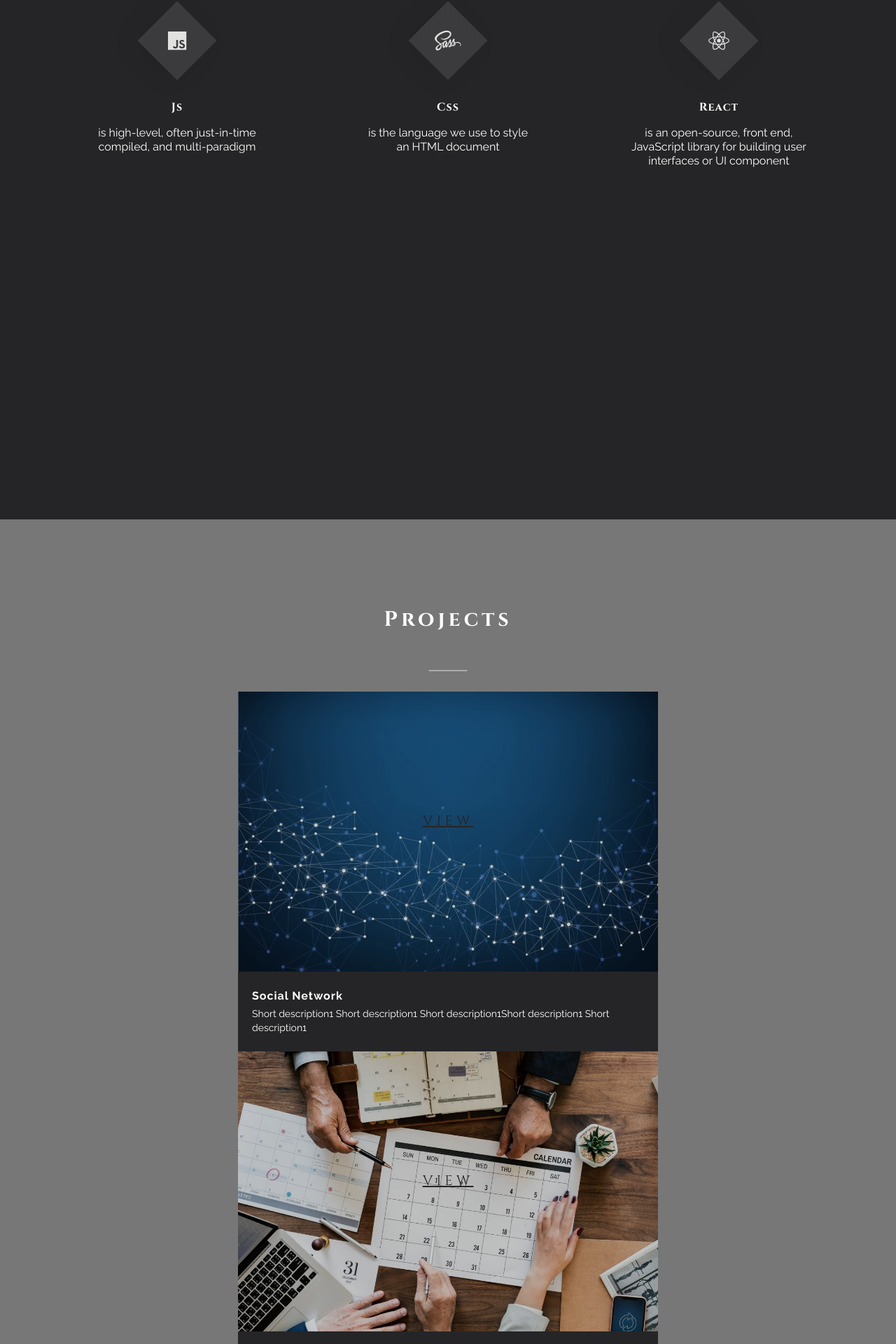
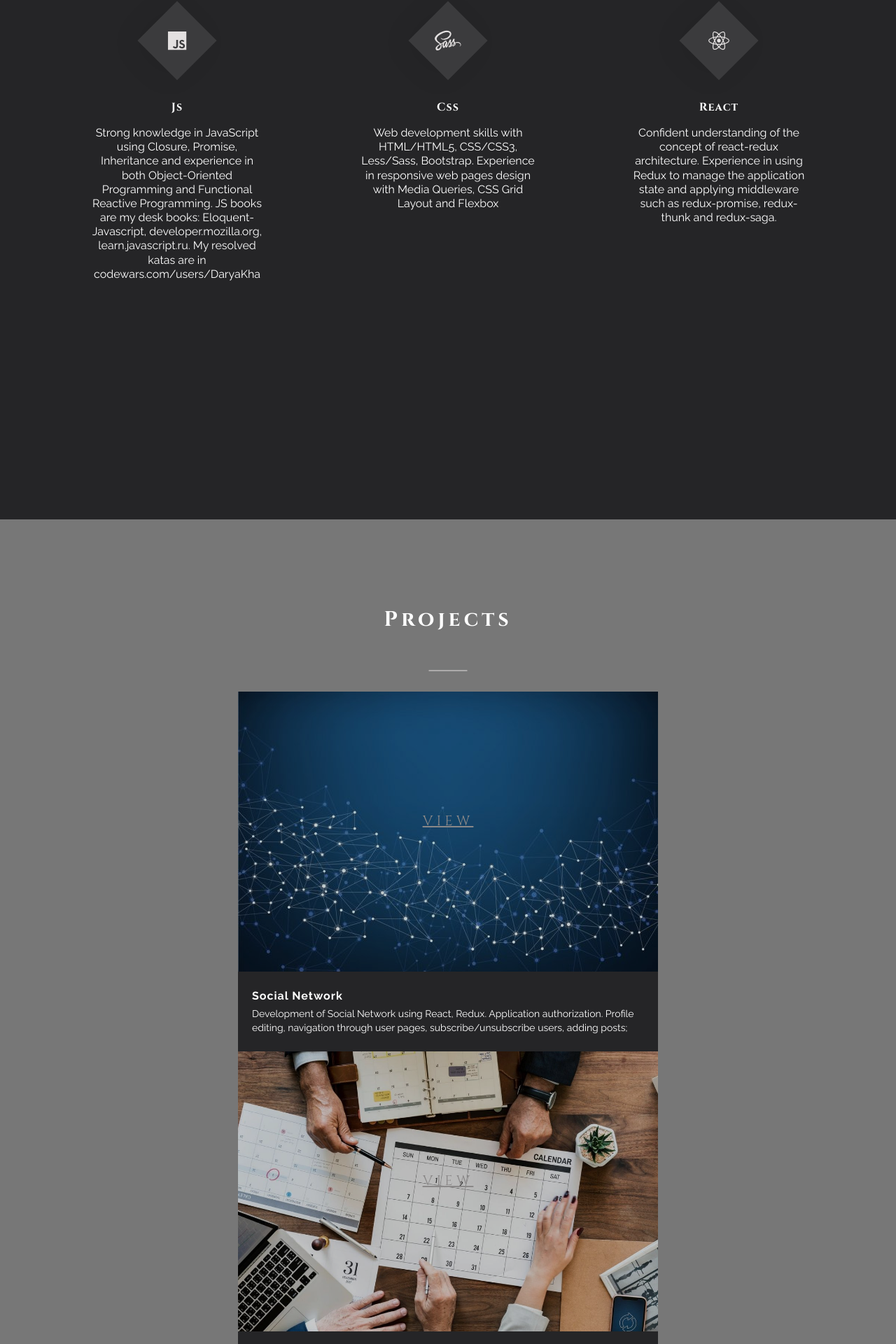
Before and after one commit to khdarya/portfolio, a React (Create React App) app: page / in a window 1280 px wide. Shown: the part 1138-3058 px from the top of the page at 70% size. Built offline with nearby package versions, Linux system fonts and the light colour scheme.

Commit message:
2.3 info

```diff
--- a/src/contacts/Contacts.module.scss
+++ b/src/contacts/Contacts.module.scss
@@ -50,6 +50,7 @@
 
     }
     .contactBtn {
+      margin-top: 10px;
       display: block;
       @include text($titleFontFamily, 16px, 1.2, $textColor);
       text-transform: uppercase;
--- a/src/footer/Footer.tsx
+++ b/src/footer/Footer.tsx
@@ -10,12 +10,11 @@ function Footer() {
             <div className={`${styleContainer.container} ${style.footerContainer}`}>
                 <span className={style.footerName}>Darya</span>
                 <div className={style.icons}>
-                    <div className={style.icon}>LinkedIn</div>
-                    <div className={style.icon}>Github</div>
-                    <div className={style.icon}>Something</div>
-
+                    <a href="https://www.linkedin.com/in/darya-khakhlova-58ba7993/" className={style.icon}>LinkedIn</a>
+                    <a href="https://github.com/khdarya" className={style.icon}>GitHub</a>
+                    <a href="https://www.codewars.com/users/DaryaKha" className={style.icon}>Codewars</a>
                 </div>
-                <span >2020 Copyright</span>
+                <span>2021 Copyright</span>
             </div>
         </div>
     );
--- a/src/projects/Projects.tsx
+++ b/src/projects/Projects.tsx
@@ -5,6 +5,7 @@ import Project from "./project/Project";
 import Title from "../common/components/title/Title";
 import todoImage from './../assets/image/calendar-in-docs-sheets-header.jpg';
 import socialImage from './../assets/image/sn1.jpg';
+import trainingCardsImage from './../assets/image/trainingImg.jpg'
 
 
 
@@ -16,14 +17,18 @@ function Projects() {
     const todoList = {
         backgroundImage: `url(${todoImage})`,
     };
+    const trainingCards = {
+        backgroundImage: `url(${trainingCardsImage})`,
+    }
 
     return (
         <div className={style.projectsBlock}>
             <div className={`${styleContainer.container} ${style.projectContainer}`}>
                <Title text={"Projects"}/>
                 <div className={style.projects}>
-                    <Project style={social} title={"Social Network"} projDescription={"Short description1 Short description1 Short description1Short description1 Short description1"}/>
-                    <Project style={todoList} title={"Todo List"} projDescription={"Short description1"}/>
+                    <Project projectLink={"https://khdarya.github.io/way-of-samurai-react-100"} style={social} title={"Social Network"} projDescription={"Development of Social Network using React, Redux. Application authorization. Profile editing, navigation through user pages, subscribe/unsubscribe users, adding posts;"}/>
+                    <Project projectLink={"https://khdarya.github.io/it-incubator-todolist-ts-16"} style={todoList} title={"Todo List"} projDescription={"Development To Do list using React, Redux. Application authorization. Adding, editing, deletion to do lists and tasks; using MaterialUI, formik, storybook;"}/>
+                    <Project projectLink={"https://sshaporov.github.io/friday"} style={trainingCards} title={"Training Cards"} projDescription={"Development training cards application using Redux, React (team development). Responsibilities are: registration page, searching, sorting, pagination, editing cards, error processing, modals implementation, css markup. The application is built on Heroku platform;"}/>
                 </div>
             </div>
         </div>
--- a/src/projects/project/Project.module.scss
+++ b/src/projects/project/Project.module.scss
@@ -32,7 +32,7 @@
             margin: 0 0 30px;
             font-family: 'Cinzel', serif;
             font-weight: 300;
-            color: $dgSecondColor;
+            color: $thirdLight;
             text-transform: capitalize;
             font-size: 20px;
             line-height: 1.2;
--- a/src/projects/project/Project.tsx
+++ b/src/projects/project/Project.tsx
@@ -5,13 +5,14 @@ type ProjectProps = {
     title: string
     projDescription: string
     style: any
+    projectLink: string
 }
 
 function Project(props: ProjectProps) {
     return (
         <div className={style.project}>
             <div className={style.image} style={props.style}>
-                <a href="" className={style.viewBtn}>VIEW</a>
+                <a href={props.projectLink} className={style.viewBtn}>VIEW</a>
             </div>
             <div className={style.projectInfo}>
                 <h3 className={style.projectTitle}>{props.title}</h3>
--- a/src/skills/Skills.tsx
+++ b/src/skills/Skills.tsx
@@ -16,12 +16,10 @@ function Skills() {
             <div className={`${styleContainer.container} ${style.skillContainer}`}>
                 <Title text={"Skills"}/>
                 <div className={style.skills}>
-                    <Skill fa={faJs} title={"Js"} description={"is high-level, often just-in-time compiled, and multi-paradigm"}/>
-                    <Skill fa={faSass} title={"Css"} description={"is the language we use to style an HTML document"}/>
-
-
+                    <Skill fa={faJs} title={"Js"} description={"Strong knowledge in JavaScript using Closure, Promise, Inheritance and experience in both Object-Oriented Programming and Functional Reactive Programming. JS books are my desk books: Eloquent-Javascript, developer.mozilla.org, learn.javascript.ru. My resolved katas are in codewars.com/users/DaryaKha"}/>
+                    <Skill fa={faSass} title={"Css"} description={"Web development skills with HTML/HTML5, CSS/CSS3, Less/Sass, Bootstrap. Experience in responsive web pages design with Media Queries, CSS Grid Layout and Flexbox"}/>
                     <Skill fa={faReact} title={"React"}
-                           description={"is an open-source, front end, JavaScript library for building user interfaces or UI component"}/>
+                           description={"Confident understanding of the concept of react-redux architecture. Experience in using Redux to manage the application state and applying middleware such as redux-promise, redux-thunk and redux-saga."}/>
                 </div>
             </div>
         </div>
```
Also changed, not shown: src/assets/image/trainingImg.jpg (added).
